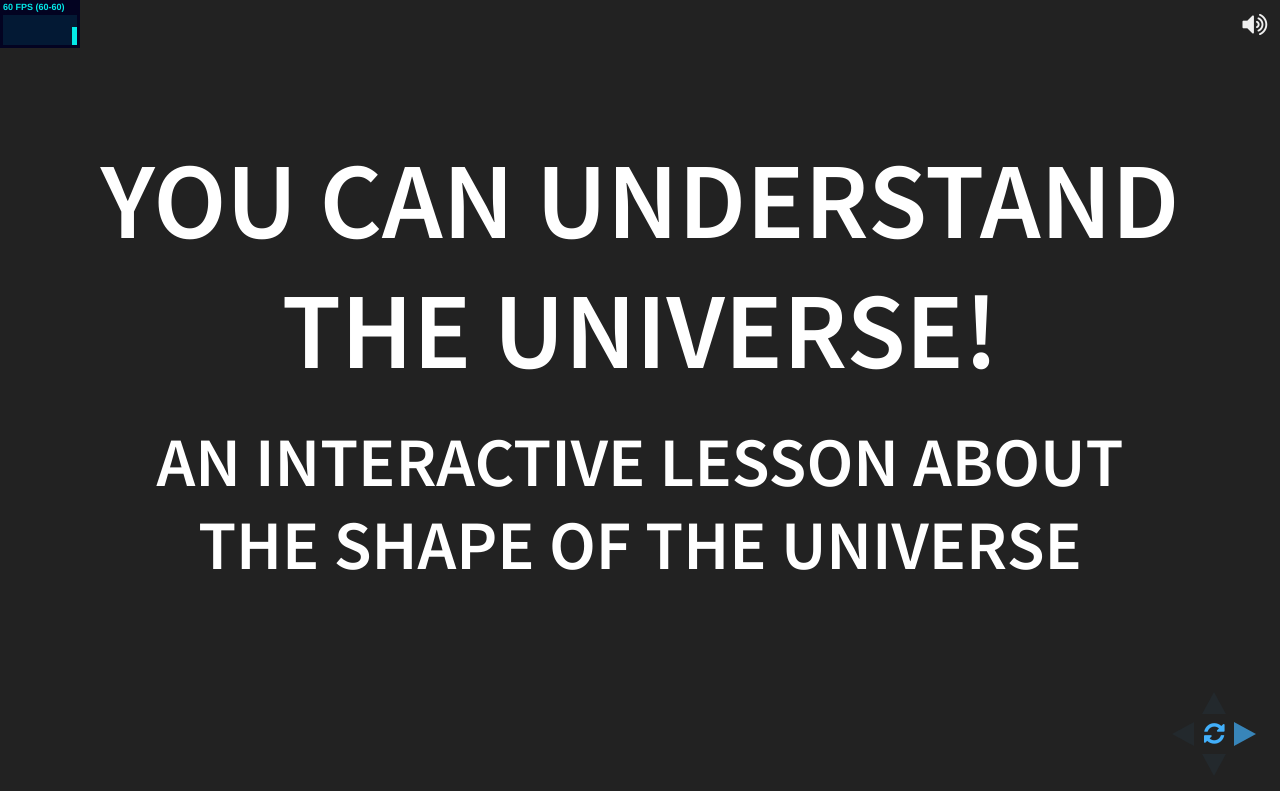
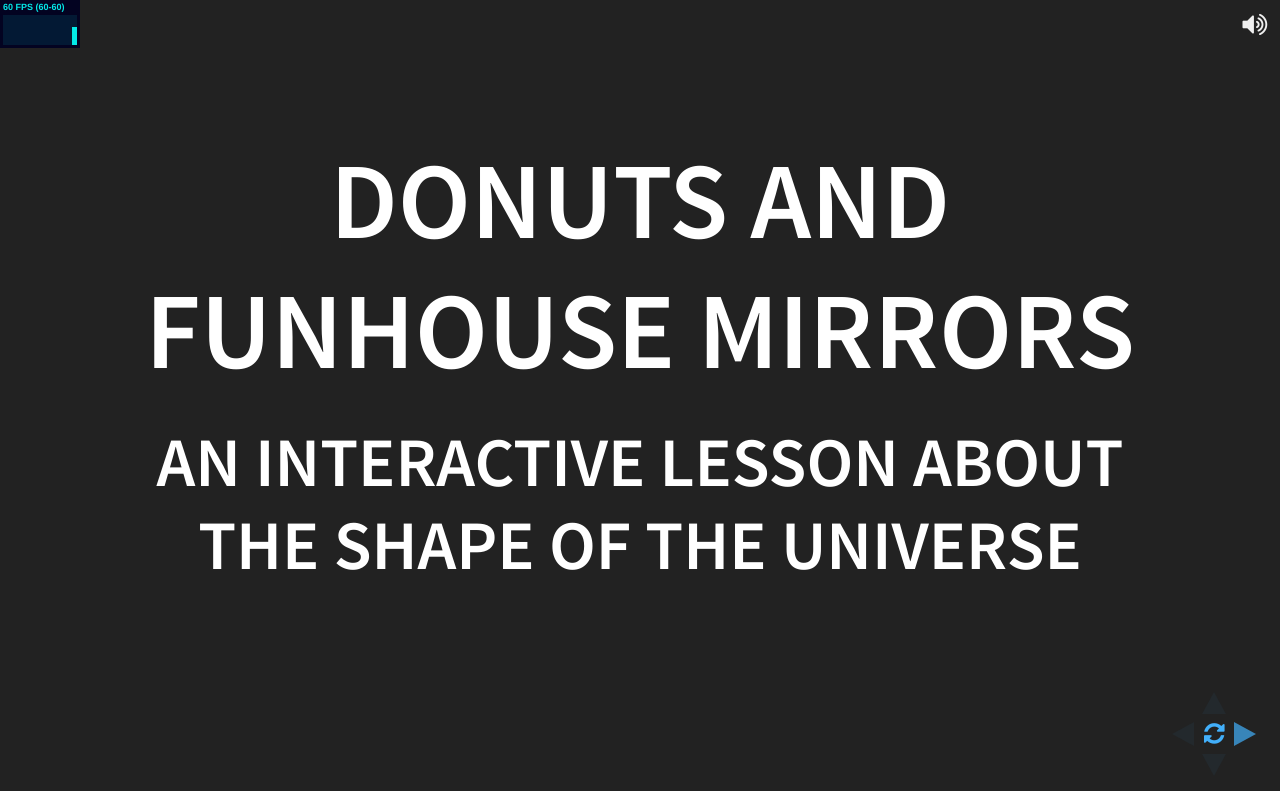
Before and after one commit to chrisuehlinger/expansion-lesson, a website: page third-draft.html in a window 1280 px wide. Drawn offline with nearby package versions, Linux system fonts and the light colour scheme; some packages are replaced by stand-ins of ours.

Commit message:
Change title again

```diff
--- a/third-draft.html
+++ b/third-draft.html
@@ -3,7 +3,7 @@
 
 <head>
   <meta charset="utf-8">
-  <title>You Can Understand the Universe!</title>
+  <title>Donuts and Funhouse Mirrors - An Interactive Lesson about the shape of the Universe</title>
   <meta http-equiv="x-ua-compatible" content="ie=edge">
   <meta name="apple-mobile-web-app-capable" content="yes">
   <meta name="mobile-web-app-capable" content="yes">
@@ -22,7 +22,7 @@
   <div class="reveal">
     <div class="slides">
       <section>
-        <h1>You Can Understand the Universe!</h1>
+        <h1>Donuts and Funhouse Mirrors</h1>
         <h2>An Interactive Lesson about the shape of the Universe</h2>
       </section>
       <section id="tutorial">
```
